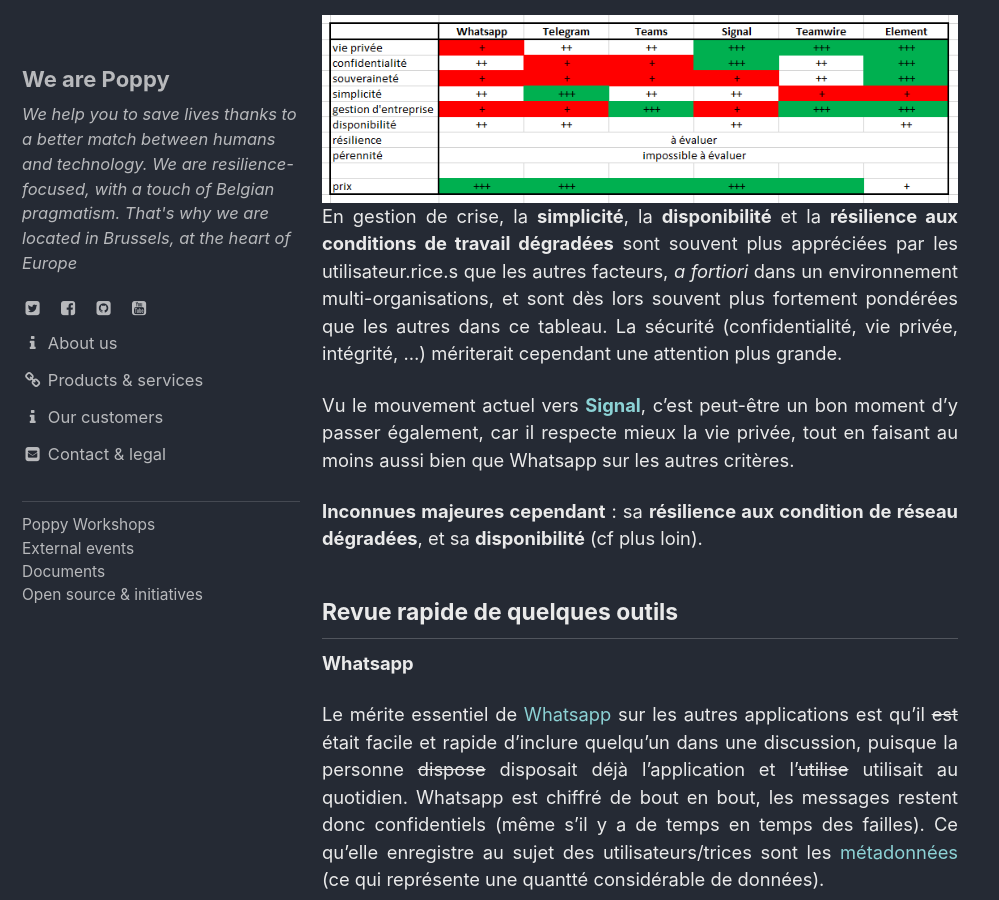
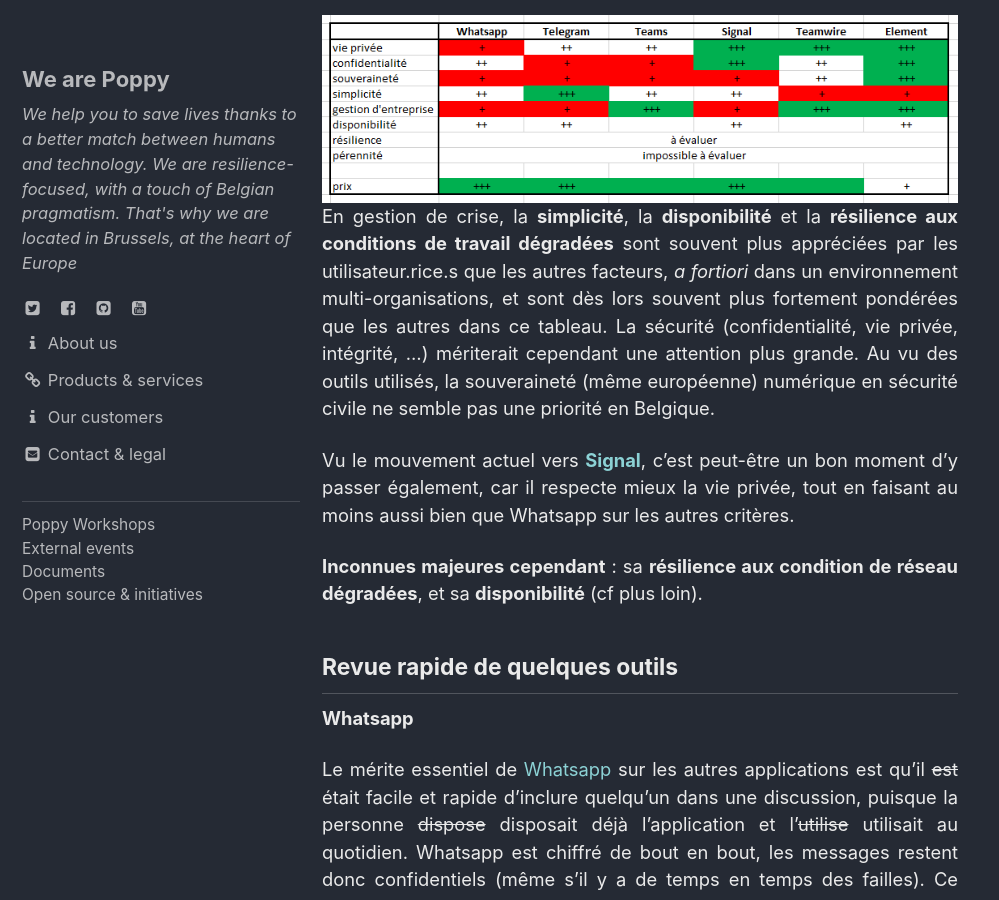
Before and after one commit to ccloquet/ccloquet.github.io, a Jekyll site: the page built from _posts/2021-01-12-signal_pour_la_securite_civile.md, in a window 1280 px wide and 900 px high, scrolled down 869 px. Shown: the whole window, without its empty margins (0-999 px from the left). Built offline with Jekyll 4.4.1, drawn with Linux system fonts in a browser that asks for light colours; cached includes are drawn as plain includes; some of the changed text lies outside the part shown.

Commit message:
Update 2021-01-12-signal_pour_la_securite_civile.md

```diff
--- a/_posts/2021-01-12-signal_pour_la_securite_civile.md
+++ b/_posts/2021-01-12-signal_pour_la_securite_civile.md
@@ -17,7 +17,7 @@ Le choix d'un outil (ici, de messagerie) doit cependant reposer sur l'analyse de
 En voici un exemple succinct, basée sur ma compréhension de la culture de la sécurité civile (plus de détails sur les critères en fin de ce post) :
 <center><img src='https://blog.my-poppy.eu/images/ilffoifdofkjadna.png?a=1'></center>
 
-En gestion de crise, la **simplicité**, la **disponibilité** et la **résilience aux conditions de travail dégradées** sont souvent plus appréciées par les utilisateur.rice.s que les autres facteurs, *a fortiori* dans un environnement multi-organisations, et sont dès lors souvent plus fortement pondérées que les autres dans ce tableau. La sécurité (confidentialité, vie privée, intégrité, ...) mériterait cependant une attention plus grande.
+En gestion de crise, la **simplicité**, la **disponibilité** et la **résilience aux conditions de travail dégradées** sont souvent plus appréciées par les utilisateur.rice.s que les autres facteurs, *a fortiori* dans un environnement multi-organisations, et sont dès lors souvent plus fortement pondérées que les autres dans ce tableau. La sécurité (confidentialité, vie privée, intégrité, ...) mériterait cependant une attention plus grande. Au vu des outils utilisés, la souveraineté (même européenne) numérique en sécurité civile ne semble pas une priorité en Belgique.
 
 Vu le mouvement actuel vers **[Signal](https://signal.org/fr/)**, c'est peut-être un bon moment d'y passer également, car il respecte mieux la vie privée, tout en faisant au moins aussi bien que Whatsapp sur les autres critères.
 
```
Also changed, not shown: other parts of _posts/2021-01-12-signal_pour_la_securite_civile.md (+1 -1 lines).
